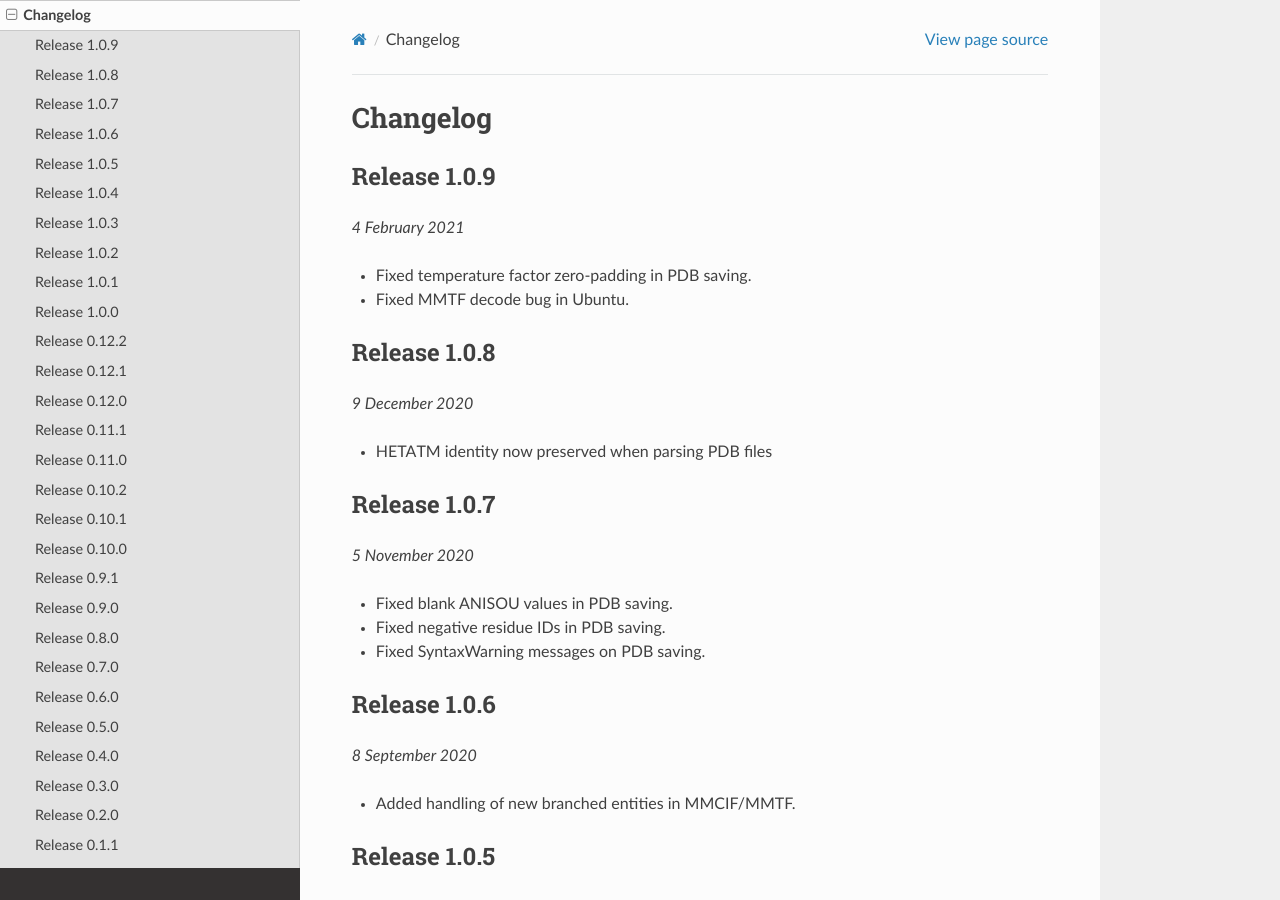
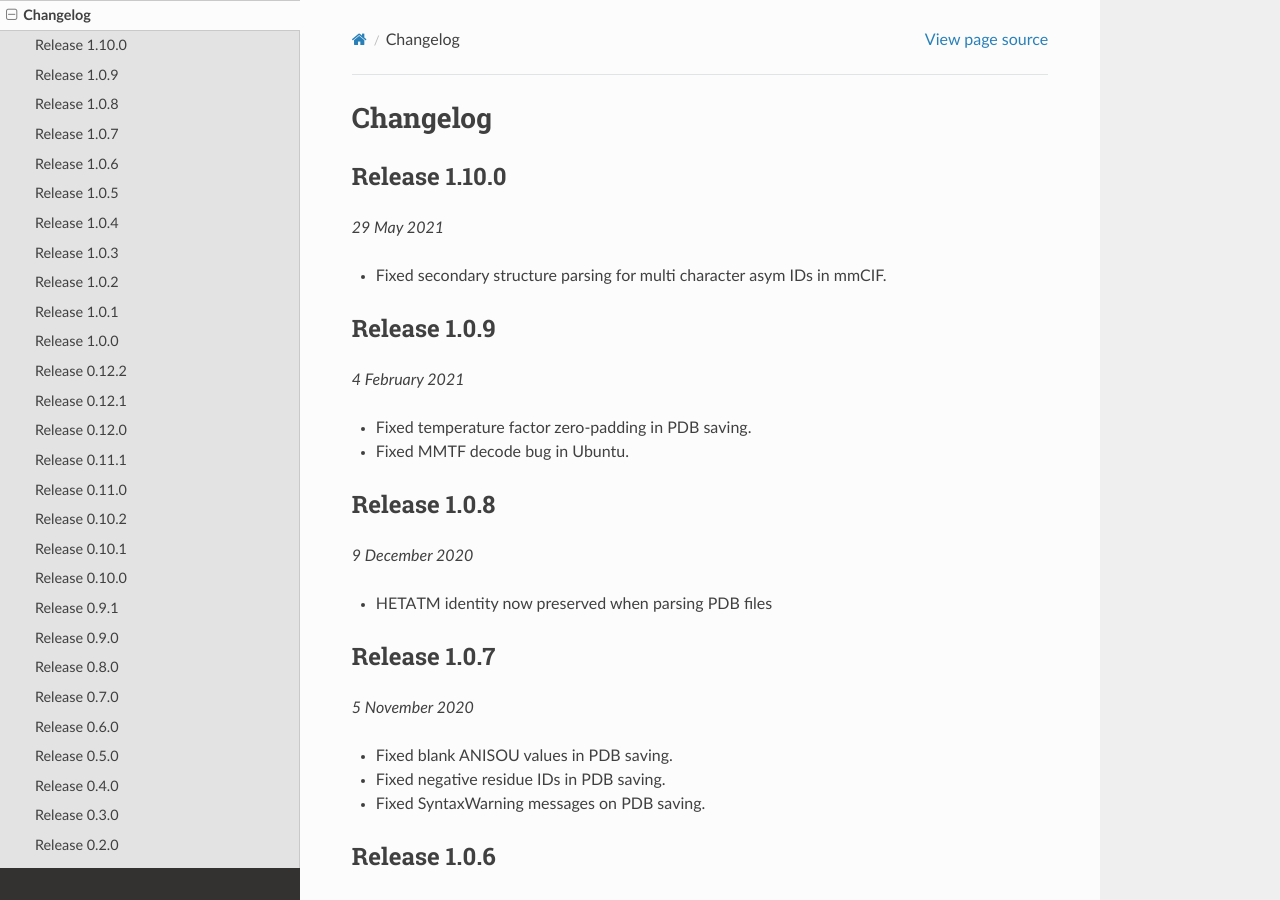
Before and after one commit to samirelanduk/atomium, a Sphinx documentation site: the page built from docs/source/changelog.rst, in a window 1280 px wide and 900 px high. Built offline with Sphinx 7.4.7 and the Read the Docs theme 2.0.0, drawn with Linux system fonts in a browser that asks for light colours.

Commit message:
1.0.10 docs

```diff
--- a/docs/source/changelog.rst
+++ b/docs/source/changelog.rst
@@ -1,5 +1,13 @@
 Changelog
 ---------
+
+Release 1.10.0
+~~~~~~~~~~~~~
+
+`29 May 2021`
+
+* Fixed secondary structure parsing for multi character asym IDs in mmCIF.
+
 
 Release 1.0.9
 ~~~~~~~~~~~~~
```
Also changed, not shown: README.rst (+12 -1 lines), 2 other files.
